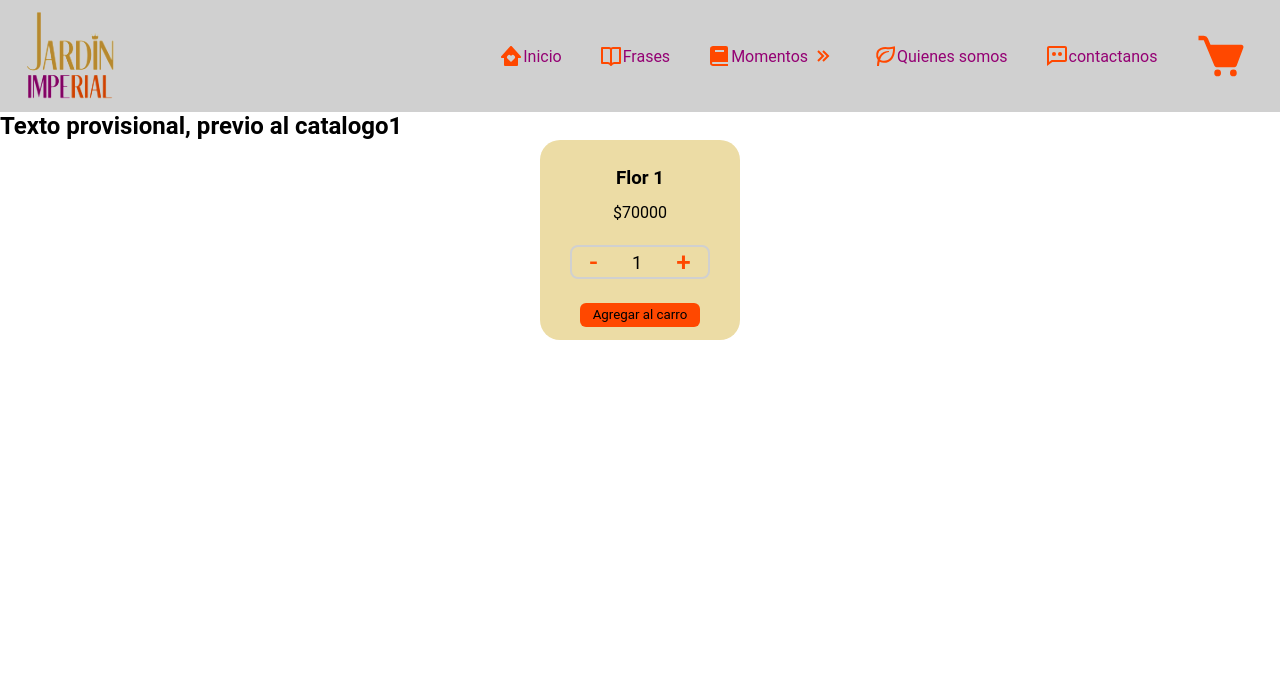
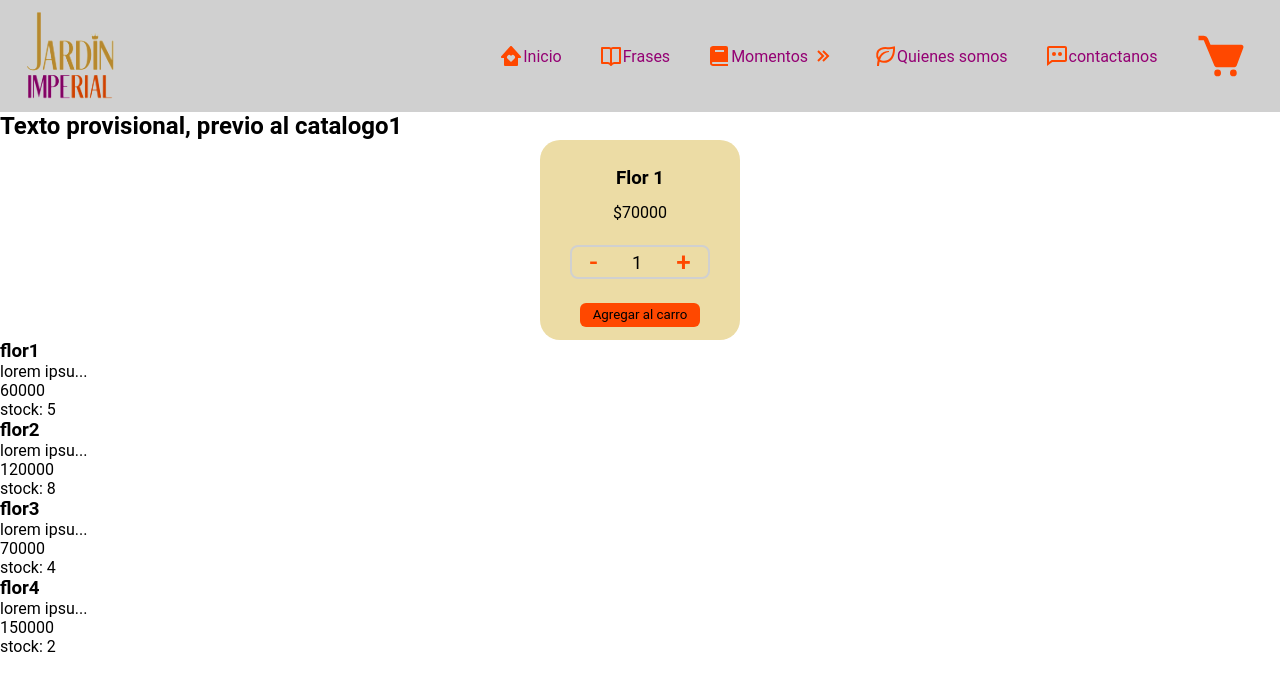
Before and after one commit to danielguaro/ReactCoderHouse, a React (Create React App) app: page / in a window 1280 px wide. Shown: the top 690 px of the page. Built offline with nearby package versions, Linux system fonts and the light colour scheme.

Commit message:
Creacion de comp item e itemList

```diff
--- /dev/null
+++ b/src/components/Item/Item.js
@@ -0,0 +1,15 @@
+const Item = ({ producto }) => {
+	return (
+		<>
+			<div key={producto.id}>
+				<h3>{producto.title}</h3>
+				<div>{producto.pictureUrl}</div>
+				<p>{producto.description}</p>
+				<p>{producto.price}</p>
+				<p>stock: {producto.stock}</p>
+			</div>
+		</>
+	);
+};
+
+export default Item;
--- /dev/null
+++ b/src/components/ItemList/ItemList.js
@@ -0,0 +1,54 @@
+import Item from '../Item/Item';
+
+const productos = [
+	{
+		id: '1',
+		title: 'flor1',
+		description: 'lorem ipsu...',
+		stock: 5,
+		price: 60000,
+		pictureUrl: '',
+	},
+	{
+		id: '2',
+		title: 'flor2',
+		description: 'lorem ipsu...',
+		stock: 8,
+		price: 120000,
+		pictureUrl: '',
+	},
+	{
+		id: '3',
+		title: 'flor3',
+		description: 'lorem ipsu...',
+		stock: 4,
+		price: 70000,
+		pictureUrl: '',
+	},
+	{
+		id: '4',
+		title: 'flor4',
+		description: 'lorem ipsu...',
+		stock: 2,
+		price: 150000,
+		pictureUrl: '',
+	},
+];
+
+export const getFetch = () => {
+	return new Promise((resolve, reject) => {
+		setTimeout(() => {
+			resolve(productos);
+		}, 2000);
+	});
+};
+
+export const ItemList = () => {
+	return (
+		<>
+			{productos.map((producto) => (
+				<Item producto={producto} />
+			))}
+		</>
+	);
+};
--- a/src/components/ItemListContainer/ItemListContainer.js
+++ b/src/components/ItemListContainer/ItemListContainer.js
@@ -1,6 +1,28 @@
+import { ItemList, getFetch } from '../ItemList/ItemList';
+import { useEffect, useState } from 'react';
+
 import { ItemCount } from '../ItemCount/ItemCount';
+import Provisional from './Provisional';
 
 const ItemListContainer = ({ mensaje }) => {
+	// useState para la persistencia de data de los productos que se importarán
+	const [productos, setProductos] = useState([]);
+	// Implementación de un loading
+	const [loading, setloading] = useState(true);
+
+	useEffect(() => {
+		getFetch()
+			.then((resp) => {
+				setProductos(resp);
+			})
+			.catch((err) => {
+				console.log(err);
+			})
+			.finally(() => {
+				setloading(false);
+			});
+	}, []);
+
 	const stock = 10;
 	const initial = 1; // Valor inicial
 	// const onAdd = 'hi';
@@ -9,6 +31,8 @@ const ItemListContainer = ({ mensaje }) => {
 		<>
 			<h2>{mensaje} </h2>
 			<ItemCount stock={stock} initial={initial} />
+			{/* <Provisional /> */}
+			{loading ? <h3>Cargando...</h3> : <ItemList />}
 		</>
 	);
 };
--- /dev/null
+++ b/src/components/ItemListContainer/Provisional.js
@@ -0,0 +1,64 @@
+import { useEffect, useState } from 'react';
+
+import { getFetch } from '../../helpers/getFetch'; // Se importa con un destructuring
+
+// copio y pego lo siguiente en getFetch.js
+// const productos = [
+// 	{ id: '1', name: 'flor1', description: 'lorem ipsu...', stock: 5 },
+// 	{ id: '2', name: 'flor2', description: 'lorem ipsu...', stock: 8 },
+// 	{ id: '3', name: 'flor3', description: 'lorem ipsu...', stock: 4 },
+// 	{ id: '4', name: 'flor4', description: 'lorem ipsu...', stock: 2 },
+// ];
+
+// const getFetch = () => {
+// 	return new Promise((resolve, reject) => {
+// 		setTimeout(() => {
+// 			resolve(productos);
+// 		}, 3000);
+// 	});
+// };
+
+const Provisional = () => {
+	//Para la implementación de persistencia de data useState()
+	const [productos, setProductos] = useState([]);
+
+	// Para implementar un loading
+	const [loading, setloading] = useState(true);
+
+	//Implementación de useEffect() para evitar que mi getFetch() sea llamado antes del renderizado
+	// Toda tarea API o llamada asincronica, se estará metiendo dentro de un useEffect(), para que NO bloquee el render
+	useEffect(() => {
+		getFetch() // Esto sería una llamada a la API
+			.then((resp) => {
+				// Tener en cuenta que lo que tengo en el interior NO tiene persistencia de data, las variables aqui plasmadas desaparecerán, por tal motivo debo utilizar un useState() para tener PERSISTENCIA DE DATA
+				//Para no volver a renderizar mi componente, cada vez que tengo una acción, implemento como segundo parametro de mi useEffect() un array vacio
+				setProductos(resp);
+			})
+			.catch((err) => {
+				console.log(err);
+			})
+			.finally(() => {
+				// Para cambiar el estado del loading, sin embargo, si quiero, lo puedo implementar en el propio .then()
+				setloading(false);
+			});
+	}, []);
+	console.log(productos);
+	return (
+		<div>
+			{loading ? (
+				<h2>Cargando...</h2>
+			) : (
+				/*Normalmente en funciones callback, implemento la siguiente logica ()=>{}, sin embargo, dado que en JSX la implementación de {} es "escapar" a un JS, NO puedo implementar {} en el callback/función flecha, por lo que lo cambio por parentesis (), como el siguiente ejemplo */
+				productos.map((producto) => (
+					<div key={producto.id}>
+						<h3>{producto.name}</h3>
+						<p>{producto.description}</p>
+						<p>stock: {producto.stock}</p>
+					</div>
+				))
+			)}
+		</div>
+	);
+};
+
+export default Provisional;
--- /dev/null
+++ b/src/helpers/getFetch.js
@@ -0,0 +1,14 @@
+const productos = [
+	{ id: '1', name: 'flor1', description: 'lorem ipsu...', stock: 5 },
+	{ id: '2', name: 'flor2', description: 'lorem ipsu...', stock: 8 },
+	{ id: '3', name: 'flor3', description: 'lorem ipsu...', stock: 4 },
+	{ id: '4', name: 'flor4', description: 'lorem ipsu...', stock: 2 },
+];
+
+export const getFetch = () => {
+	return new Promise((resolve, reject) => {
+		setTimeout(() => {
+			resolve(productos);
+		}, 3000);
+	});
+};
```
